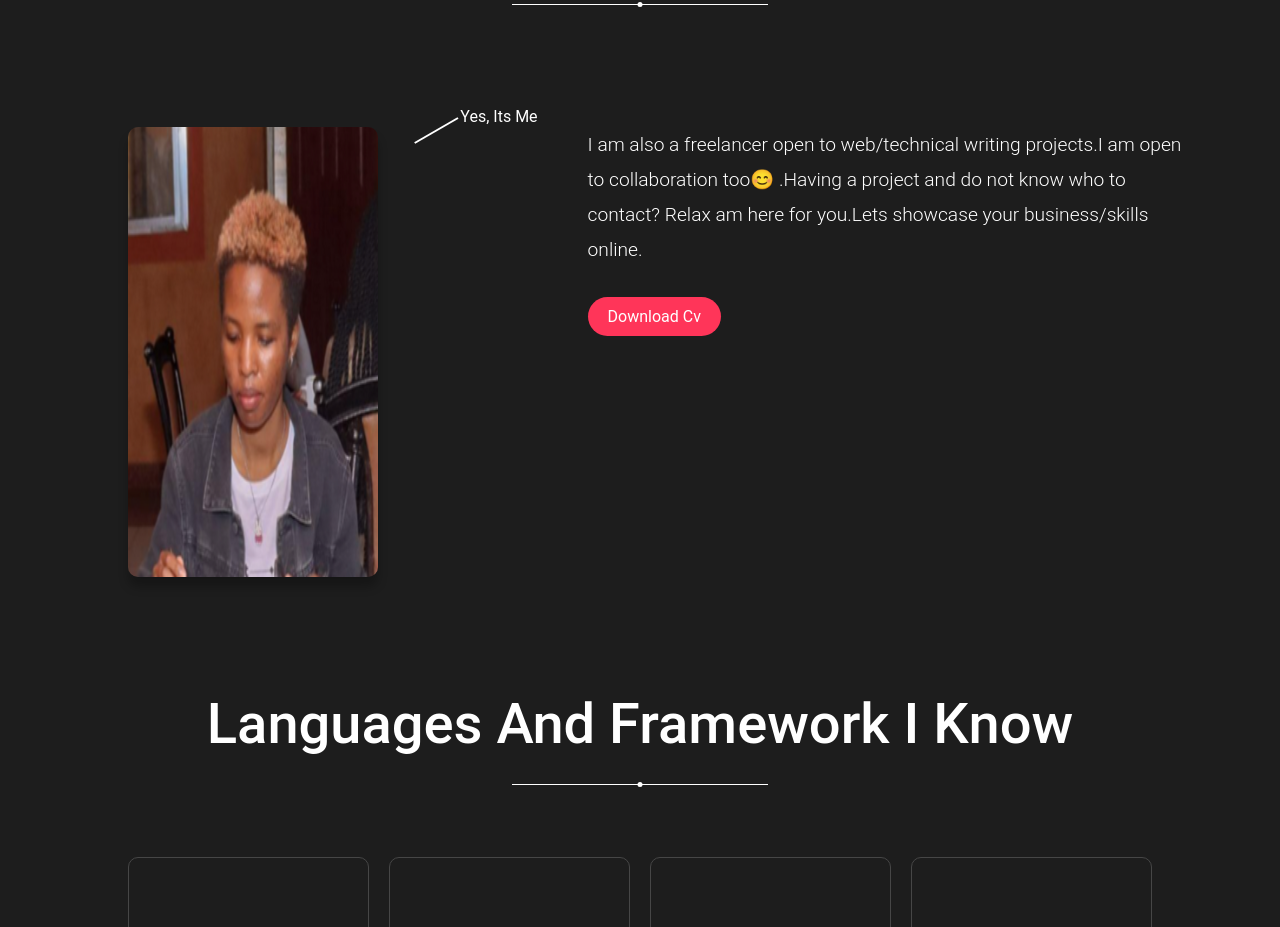
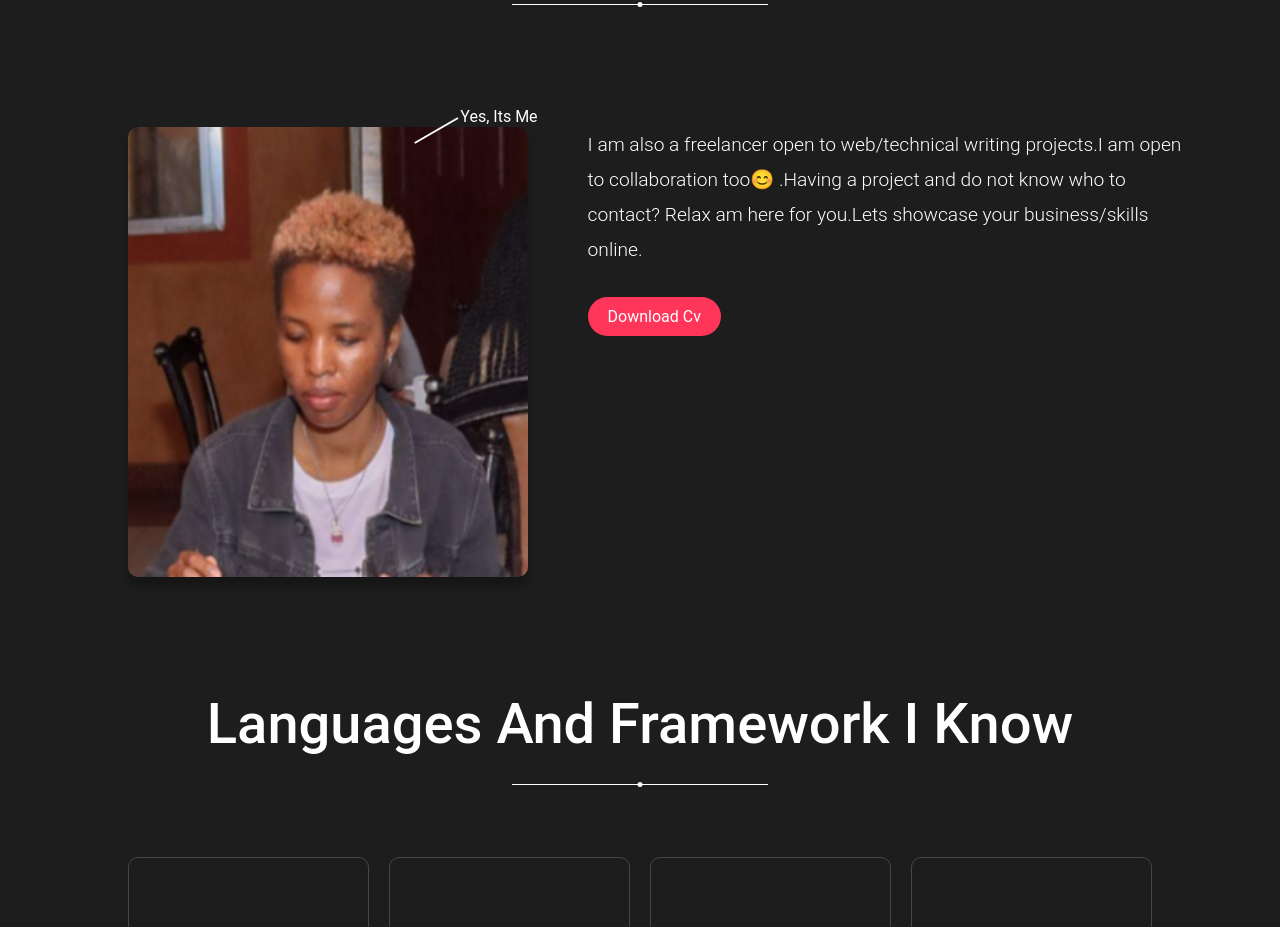
Before and after one commit to 1-creator/my-portfolio, a plain HTML site: page index.html in a window 1280 px wide. Shown: the part 920-1847 px from the top of the page. Drawn offline with nearby package versions, Linux system fonts and the light colour scheme.

Commit message:
Update index.html

```diff
--- a/index.html
+++ b/index.html
@@ -44,7 +44,7 @@
     <div class="about-me-container">
         <div class="left-col">
             <img src="img/gatwiri.png" class="about-image" alt=""
-            style="width: 250px;height: 450px;">
+            style="width: 400px;height: 450px;">
         </div>
         <div class="right-col">
             <p class="about-para">I am also a freelancer open to web/technical writing projects.I am open to collaboration too😊 .Having a project and do not know who to contact? Relax am here for you.Lets showcase your business/skills online. </p>
```
